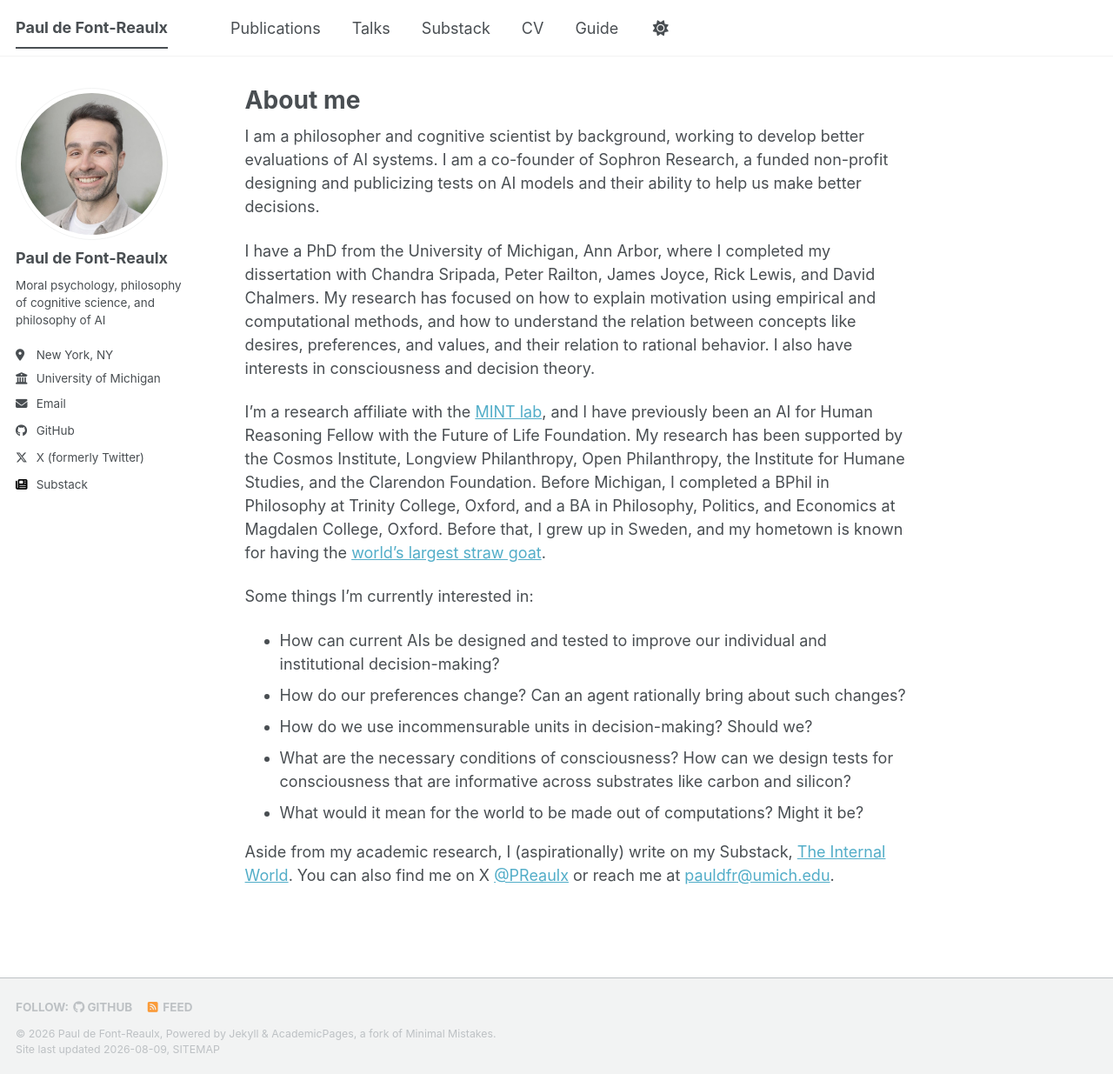
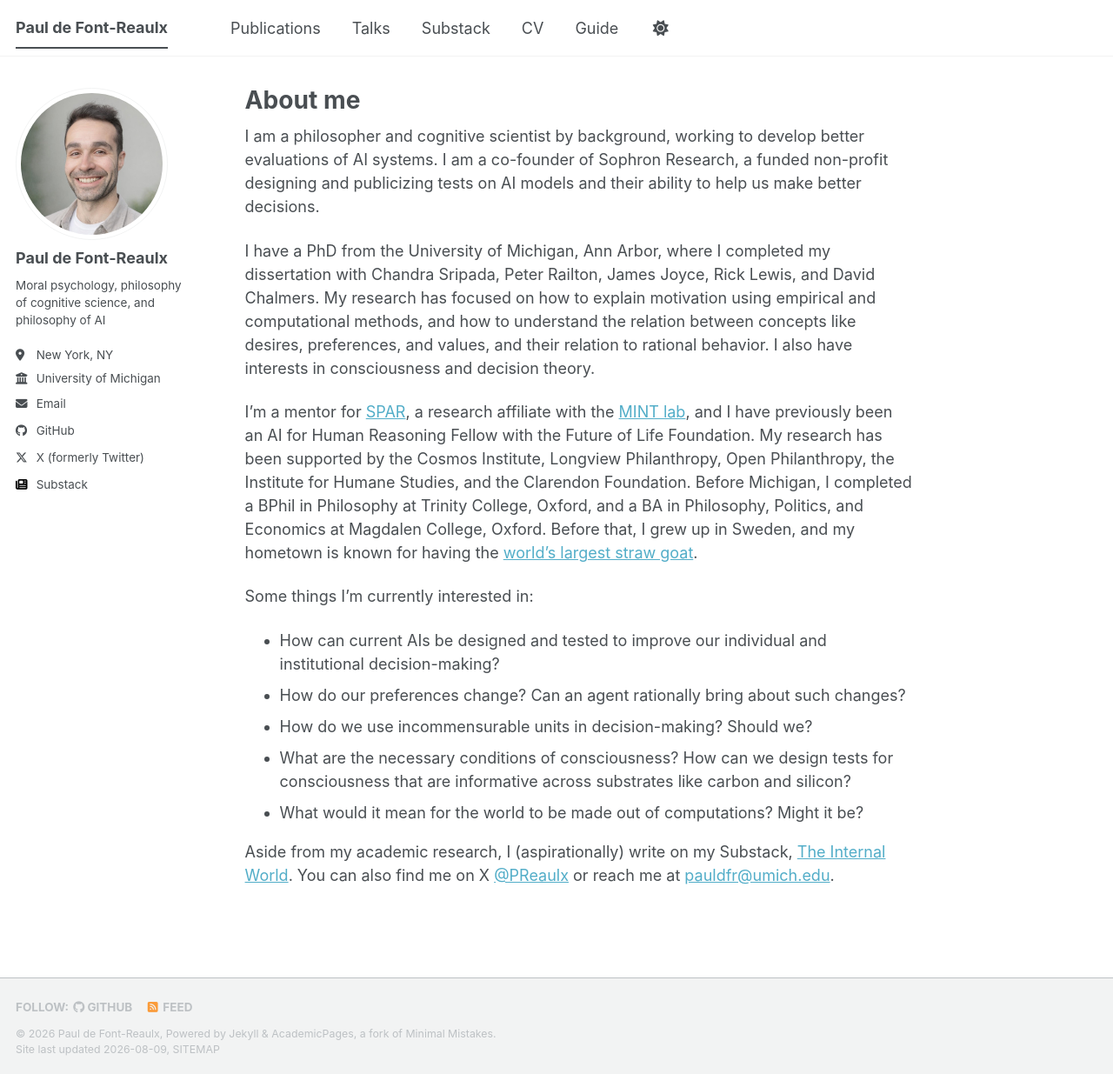
Before and after one commit to pauldfr/pauldfr.github.io, a Jekyll site: the page built from _pages/about.md, in a window 1280 px wide and 1235 px high. Shown: the whole window at 87% size. Built offline with Jekyll 4.4.1, drawn with Linux system fonts in a browser that asks for light colours; a style sheet for code colours, icons or effects is not loaded.

Commit message:
Restore square favicon from pauldfr.com, link SPAR mentorship
Co-Authored-By: Claude Fable 5 <noreply@anthropic.com>

```diff
--- a/_pages/about.md
+++ b/_pages/about.md
@@ -11,7 +11,7 @@ I am a philosopher and cognitive scientist by background, working to develop bet
 
 I have a PhD from the University of Michigan, Ann Arbor, where I completed my dissertation with Chandra Sripada, Peter Railton, James Joyce, Rick Lewis, and David Chalmers. My research has focused on how to explain motivation using empirical and computational methods, and how to understand the relation between concepts like desires, preferences, and values, and their relation to rational behavior. I also have interests in consciousness and decision theory.
 
-I'm a research affiliate with the [MINT lab](https://mintresearch.org/), and I have previously been an AI for Human Reasoning Fellow with the Future of Life Foundation. My research has been supported by the Cosmos Institute, Longview Philanthropy, Open Philanthropy, the Institute for Humane Studies, and the Clarendon Foundation. Before Michigan, I completed a BPhil in Philosophy at Trinity College, Oxford, and a BA in Philosophy, Politics, and Economics at Magdalen College, Oxford. Before that, I grew up in Sweden, and my hometown is known for having the [world's largest straw goat](https://en.wikipedia.org/wiki/G%C3%A4vle_goat).
+I'm a mentor for [SPAR](https://sparai.org/), a research affiliate with the [MINT lab](https://mintresearch.org/), and I have previously been an AI for Human Reasoning Fellow with the Future of Life Foundation. My research has been supported by the Cosmos Institute, Longview Philanthropy, Open Philanthropy, the Institute for Humane Studies, and the Clarendon Foundation. Before Michigan, I completed a BPhil in Philosophy at Trinity College, Oxford, and a BA in Philosophy, Politics, and Economics at Magdalen College, Oxford. Before that, I grew up in Sweden, and my hometown is known for having the [world's largest straw goat](https://en.wikipedia.org/wiki/G%C3%A4vle_goat).
 
 Some things I'm currently interested in:
 * How can current AIs be designed and tested to improve our individual and institutional decision-making?
```
Also changed, not shown: images/apple-touch-icon-180x180.png, images/favicon-192x192.png, images/favicon-32x32.png, images/favicon-512x512.png, images/favicon.ico, images/favicon.svg.
